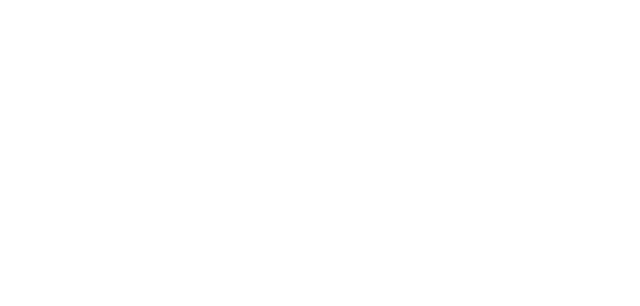
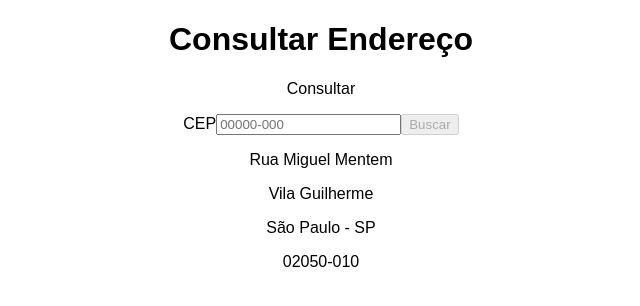
Before and after one commit to andremerlo/luizalabs, a React (Create React App) app: page / in a window 1280 px wide. Shown: the top 306 px of the page, without its empty margins (319-959 px from the left). Built offline with nearby package versions, Linux system fonts and the light colour scheme.

Commit message:
adicionado estrutura básica dos componentes

```diff
--- a/src/App.js
+++ b/src/App.js
@@ -1,10 +1,12 @@
 import React, { Component } from 'react';
 import './App.css';
+import AddressSearch from './Components/AddressSearch';
 
 class App extends Component {
   render() {
     return (
       <div className="App">
+          <AddressSearch />
       </div>
     );
   }
--- /dev/null
+++ b/src/Components/AddressSearch.js
@@ -0,0 +1,90 @@
+import React, {Component} from 'react';
+import Panel from './Panel';
+
+class AddressInfo extends Component {
+    render() {
+        const {address} = this.props;
+        return (
+            <div className="address-info">
+                <p className="street">{address.street}</p>
+                <p className="neighborhood">{address.neighborhood}</p>
+                <p className="city-state">{address.city} - {address.state}</p>
+                <p className="zip-code">{address.zipCode}</p>
+            </div>
+        )
+    }
+}
+
+class AddressSearchResult extends Component {
+
+    constructor(props) {
+        super(props);
+    }
+
+    render() {
+
+        const {searchResult} = this.props;
+
+        let address = {
+            street: searchResult.rua,
+            neighborhood: searchResult.bairro,
+            city: searchResult.cidade,
+            state: searchResult.uf,
+            zipCode: searchResult.cep,
+        };
+
+        return (
+            <div className="address-search-result">
+                <AddressInfo address={address}/>
+            </div>
+        );
+    }
+}
+
+class AddressSearchBar extends Component {
+    constructor(props) {
+        super(props);
+        this.state = {
+            zipcode: '',
+            isValid: false,
+        }
+    }
+
+    render() {
+        return (
+            <div className="address-search-bar">
+                <p>Consultar</p>
+                <form>
+                    <label>CEP</label>
+                    <input name="zipcode" type="text" placeholder="00000-000"/>
+                    <button disabled={!this.state.isValid}>Buscar</button>
+                </form>
+            </div>
+        );
+    }
+}
+
+class AddressSearch extends Component {
+    constructor(props) {
+        super(props);
+    }
+
+    render() {
+        const searchResult = {
+            rua: 'Rua Miguel Mentem',
+            bairro: 'Vila Guilherme',
+            cidade: 'São Paulo',
+            uf: 'SP',
+            cep: '02050-010',
+        };
+        return (
+            <Panel title="Consultar Endereço"
+                   className="address-search-panel">
+                <AddressSearchBar />
+                <AddressSearchResult searchResult={searchResult}/>
+            </Panel>
+        );
+    }
+}
+
+export default AddressSearch;
--- /dev/null
+++ b/src/Components/Panel.js
@@ -0,0 +1,22 @@
+import React, { Component } from 'react';
+
+class PanelHeader extends Component {
+    render() {
+        return (
+            <h1 className="panel-header">{this.props.title}</h1>
+        );
+    }
+}
+
+class Panel extends Component {
+    render() {
+        return (
+            <div className={`panel ${this.props.className}`}>
+                <PanelHeader title={this.props.title} />
+                {this.props.children}
+            </div>
+        );
+    }
+}
+
+export default Panel;
```
